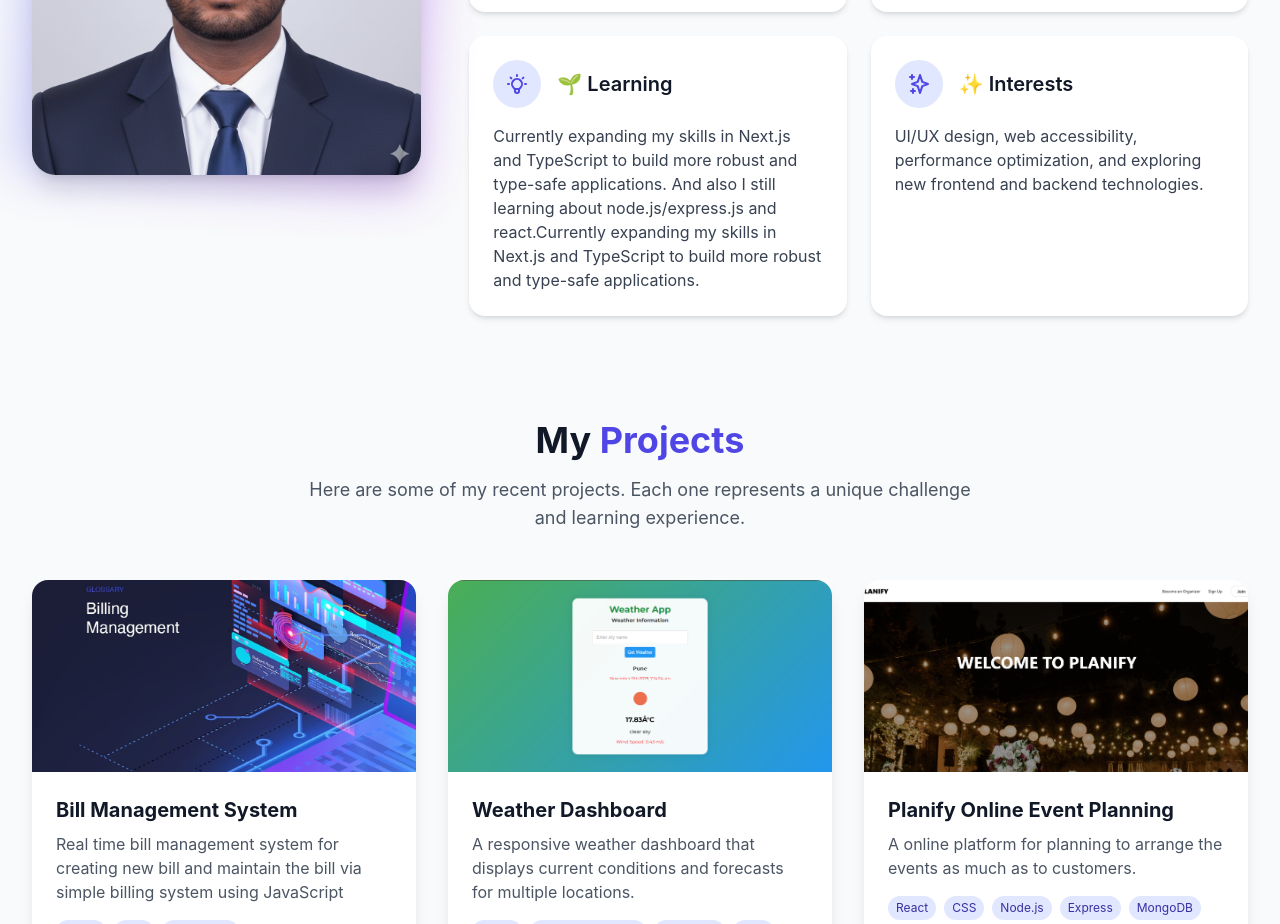
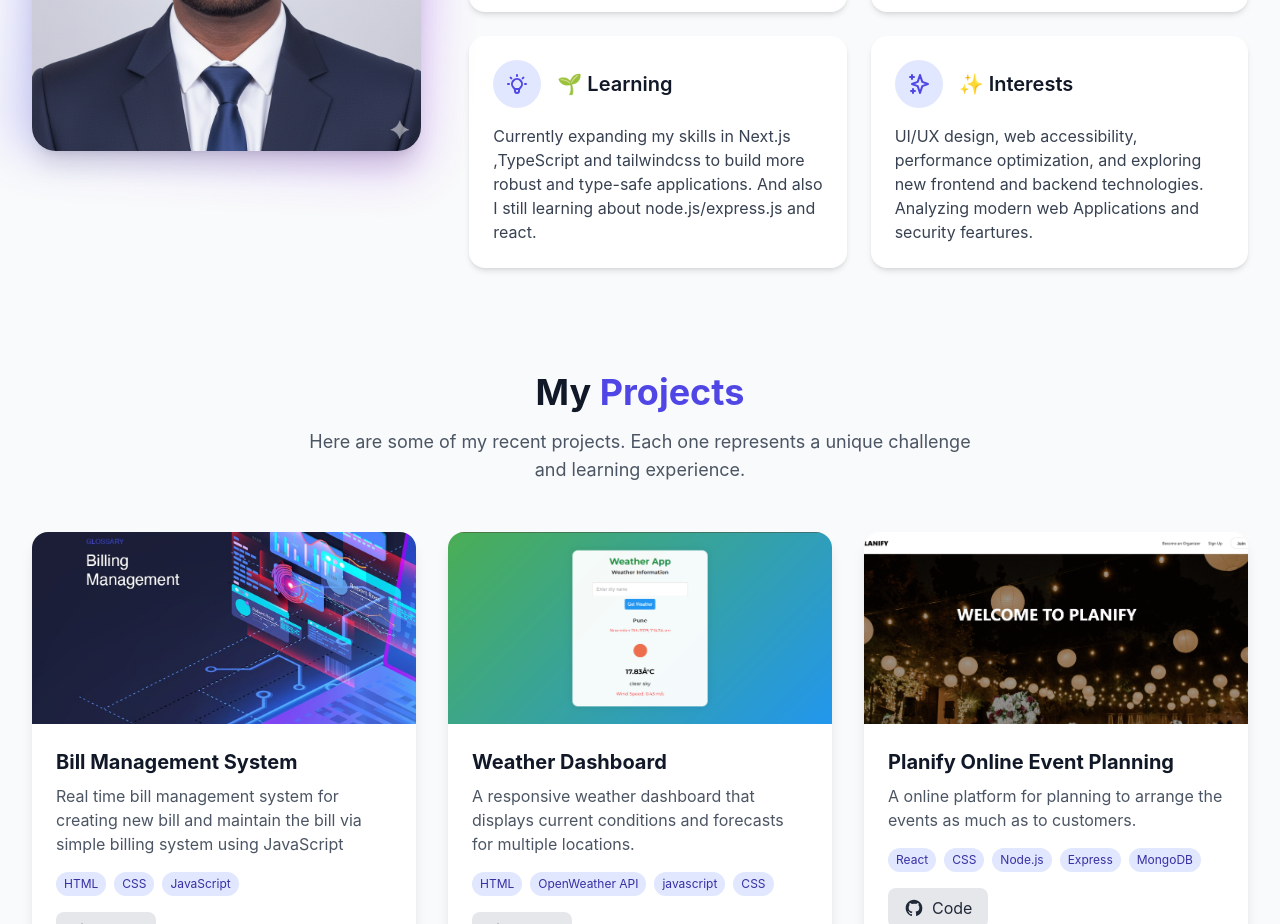
Before and after one commit to Janith33/my-react-portfolio, a React (Vite) app: page / in a window 1280 px wide. Shown: the part 1380-2304 px from the top of the page. Built offline with nearby package versions, Linux system fonts and the light colour scheme; the HTML template or start-up script is replaced by a standard one.

Commit message:
modify the Footer,About and Home Files

```diff
--- a/src/components/Footer.tsx
+++ b/src/components/Footer.tsx
@@ -33,7 +33,7 @@ const Footer = () => {
               </svg>
             </a>
             <a
-              href="https://www.linkedin.com/in/janith-chandupa-440664317?utm_source=share&utm_campaign=share_via&utm_content=profile&utm_medium=android_app"
+              href="https://www.linkedin.com/in/janith-chandupa-440664317"
               target="_blank"
               rel="noopener noreferrer"
               className="text-gray-500 hover:text-indigo-600 dark:text-gray-400 dark:hover:text-indigo-400"
@@ -49,7 +49,7 @@ const Footer = () => {
               </svg>
             </a>
             <a
-              href="mailto:janithchandupa6@gmail.com"
+              href="mailto:handuwala33@gmail.com"
               className="text-gray-500 hover:text-indigo-600 dark:text-gray-400 dark:hover:text-indigo-400"
             >
               <span className="sr-only">Email</span>
--- a/src/pages/About.tsx
+++ b/src/pages/About.tsx
@@ -94,9 +94,9 @@ const About = () => {
             </p>
 
             <div className="grid grid-cols-1 md:grid-cols-2 gap-6 mb-8">
-              <div className="bg-white dark:bg-gray-800 rounded-2xl p-6 shadow-md">
+              <div className="bg-white dark:bg-gray-800 rounded-2xl p-6 shadow-md   bg-gray-100 dark:bg-gray-700 hover:bg-gray-200 dark:hover:bg-gray-900">
                 <div className="flex items-center mb-4">
-                  <div className="bg-indigo-100 dark:bg-green-900 p-3 rounded-full mr-4">
+                  <div className="bg-indigo-100 dark:bg-green-900 p-3 rounded-full mr-4"  >
                     <svg
                       xmlns="http://www.w3.org/2000/svg"
                       className="h-6 w-6 text-indigo-600 dark:text-indigo-400"
@@ -135,7 +135,7 @@ const About = () => {
                 </p>
               </div>
 
-              <div className="bg-white dark:bg-gray-800 rounded-2xl p-6 shadow-md">
+              <div className="bg-white dark:bg-gray-800 rounded-2xl p-6 shadow-md    bg-gray-100 dark:bg-gray-700 hover:bg-gray-200 dark:hover:bg-gray-900">
                 <div className="flex items-center mb-4">
                   <div className="bg-indigo-100 dark:bg-indigo-900 p-3 rounded-full mr-4">
                     <svg
@@ -164,7 +164,7 @@ const About = () => {
                 </p>
               </div>
 
-              <div className="bg-white dark:bg-gray-800 rounded-2xl p-6 shadow-md">
+              <div className="bg-white dark:bg-gray-800 rounded-2xl p-6 shadow-md    bg-gray-100 dark:bg-gray-700 hover:bg-gray-200 dark:hover:bg-gray-900">
                 <div className="flex items-center mb-4">
                   <div className="bg-indigo-100 dark:bg-indigo-900 p-3 rounded-full mr-4">
                     <svg
@@ -187,16 +187,14 @@ const About = () => {
                   </h3>
                 </div>
                 <p className="text-gray-700 dark:text-gray-300">
-                  Currently expanding my skills in Next.js and TypeScript to
+                  Currently expanding my skills in Next.js ,TypeScript and tailwindcss to
                   build more robust and type-safe applications. And also I still
-                  learning about node.js/express.js and react.Currently
-                  expanding my skills in Next.js and TypeScript to build more
-                  robust and type-safe applications.
+                  learning about node.js/express.js and react.
                 </p>
               </div>
 
-              <div className="bg-white dark:bg-gray-800 rounded-2xl p-6 shadow-md">
-                <div className="flex items-center mb-4">
+              <div className="bg-white dark:bg-gray-800 rounded-2xl p-6 shadow-md   bg-gray-100 dark:bg-gray-700 hover:bg-gray-200 dark:hover:bg-gray-900">
+                <div className="flex items-center mb-4   ">
                   <div className="bg-indigo-100 dark:bg-indigo-900 p-3 rounded-full mr-4">
                     <svg
                       xmlns="http://www.w3.org/2000/svg"
@@ -219,7 +217,8 @@ const About = () => {
                 </div>
                 <p className="text-gray-700 dark:text-gray-300">
                   UI/UX design, web accessibility, performance optimization, and
-                  exploring new frontend and backend technologies.
+                  exploring new frontend and backend technologies. Analyzing modern web
+                  Applications and security feartures.
                 </p>
               </div>
             </div>
--- a/src/pages/Home.tsx
+++ b/src/pages/Home.tsx
@@ -71,7 +71,7 @@ const Home = () => {
                   </svg>
                 </a>
                 <a
-                  href="https://www.linkedin.com/in/janith-chandupa-440664317?utm_source=share&utm_campaign=share_via&utm_content=profile&utm_medium=android_app"
+                  href="https://www.linkedin.com/in/janith-chandupa-440664317"
                   target="_blank"
                   rel="noopener noreferrer"
                   className="text-gray-500 hover:text-indigo-600 dark:text-gray-400 dark:hover:text-indigo-400"
@@ -86,7 +86,7 @@ const Home = () => {
                   </svg>
                 </a>
                 <a
-                  href="mailto:janithchandupa6@gmail.com"
+                  href="mailto:handuwala33@gmail.com"
                   className="text-gray-500 hover:text-indigo-600 dark:text-gray-400 dark:hover:text-indigo-400"
                 >
                   <svg
```
